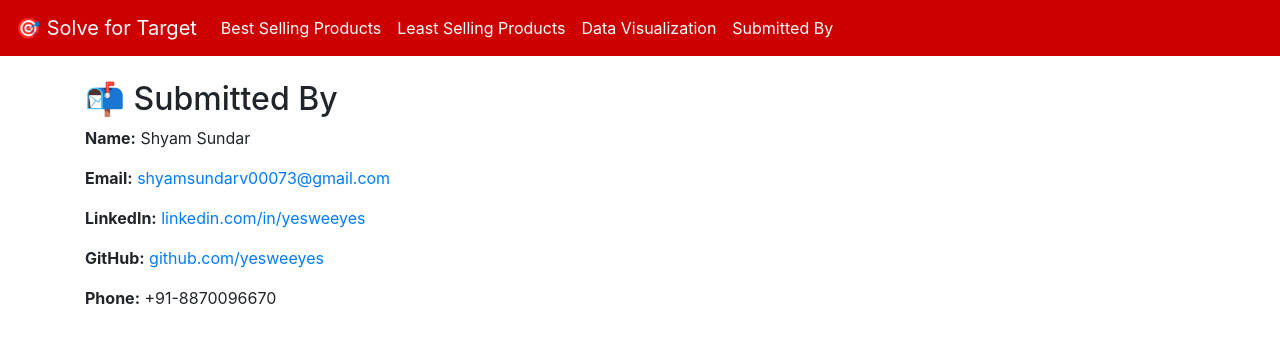
After one commit to yesweeyes/solve-for-target, a FastAPI app: template app/templates/submitted_by.html in a window 1280 px wide. The commit adds this page. Shown: the top 343 px of the page. Run offline with FastAPI, Linux system fonts and the light colour scheme; the template is opened without the code that fills it, so the values that code supplies are empty; some libraries are stand-ins or nearby versions.

Commit message:
add: submitted page

```diff
--- a/app/main.py
+++ b/app/main.py
@@ -39,15 +39,13 @@ def least_selling(request: Request):
 def summary_view(request: Request):
     df = pd.read_csv(DATA_DIR / "summary.csv")
 
-    # Parse stringified list
     df["categories"] = df["categories"].apply(ast.literal_eval)
 
-    # Explode
+
     df = df.explode("categories")
     df["categories"] = df["categories"].str.strip().str.lower()
-    df = df[df["categories"] != ""]  # Remove empty values
+    df = df[df["categories"] != ""]
 
-    # Group and aggregate
     grouped = df.groupby("categories").agg({
         "avg_rating": "mean",
         "avg_sentiment": "mean",
@@ -56,7 +54,6 @@ def summary_view(request: Request):
 
     grouped = grouped.round(2)
 
-    # Prepare for Chart.js
     categories = grouped["categories"].tolist()
     ratings = grouped["avg_rating"].tolist()
     sentiments = grouped["avg_sentiment"].tolist()
@@ -69,3 +66,9 @@ def summary_view(request: Request):
         "sentiments": sentiments,
         "recommends": recommends
     })
+
+@app.get("/submitted")
+def submitted_by(request: Request):
+    return templates.TemplateResponse("submitted_by.html", {
+        "request": request
+    })
--- a/app/templates/base.html
+++ b/app/templates/base.html
@@ -21,6 +21,7 @@
             <a class="nav-link" href="/">Best Selling Products</a>
             <a class="nav-link" href="/least">Least Selling Products</a>
             <a class="nav-link" href="/summary">Data Visualization</a>
+            <a class="nav-link" href="/submitted">Submitted By</a>
         </div>
     </nav>
 
--- /dev/null
+++ b/app/templates/submitted_by.html
@@ -0,0 +1,18 @@
+{% extends "base.html" %}
+
+{% block title %}Submitted By{% endblock %}
+
+{% block content %}
+<h2>📬 Submitted By</h2>
+<p><strong>Name:</strong> Shyam Sundar</p>
+<p><strong>Email:</strong>
+    <a href="mailto:shyamsundarv00073@gmail.com">shyamsundarv00073@gmail.com</a>
+</p>
+<p><strong>LinkedIn:</strong>
+    <a href="https://linkedin.com/in/yesweeyes" target="_blank">linkedin.com/in/yesweeyes</a>
+</p>
+<p><strong>GitHub:</strong>
+    <a href="https://github.com/yesweeyes" target="_blank">github.com/yesweeyes</a>
+</p>
+<p><strong>Phone:</strong> +91-8870096670</p>
+{% endblock %}
```
